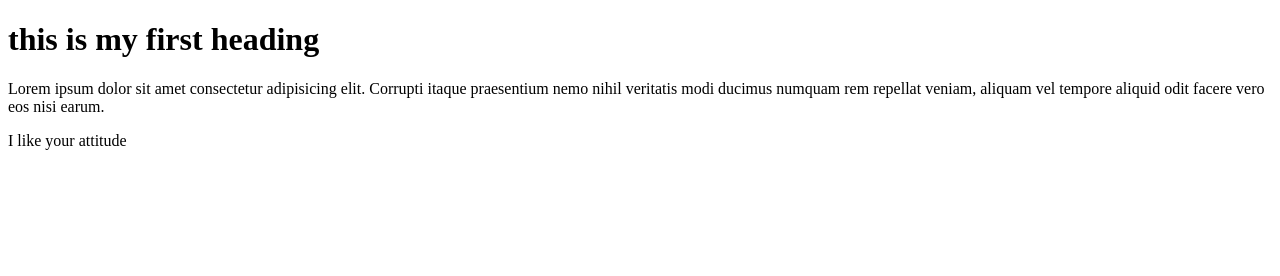
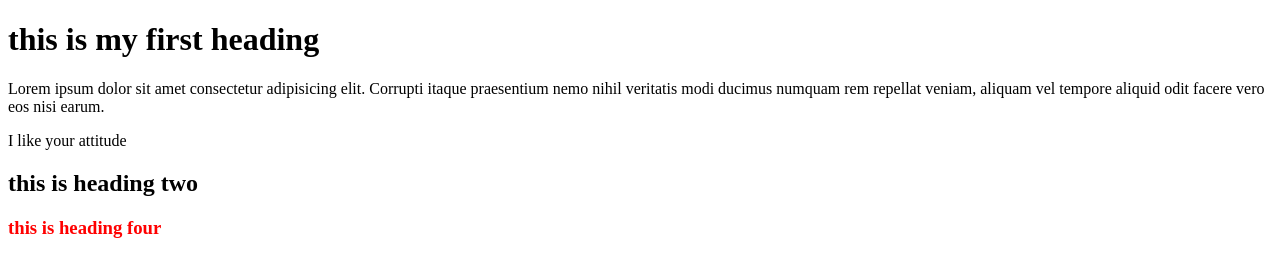
Before and after one commit to MdArifuzzaman2/my_first_repo, a plain HTML site: page index.html in a window 1280 px wide. Drawn offline with Linux system fonts and the light colour scheme.

Commit message:
heading all

```diff
--- a/index.html
+++ b/index.html
@@ -14,5 +14,7 @@
       aliquam vel tempore aliquid odit facere vero eos nisi earum.
     </p>
     <span>I like your attitude</span>
+    <h2>this is heading two</h2>
+    <h3 style="color: red">this is heading four</h3>
   </body>
 </html>
```
